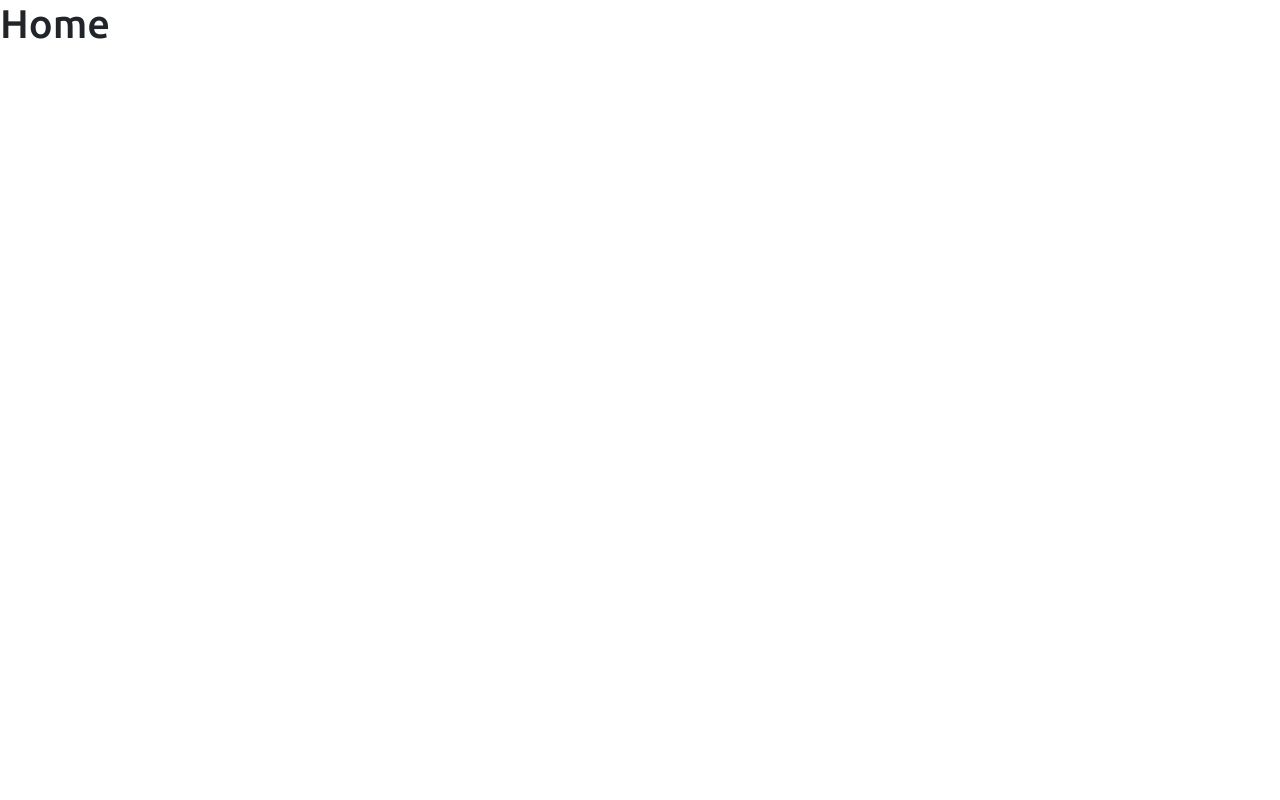
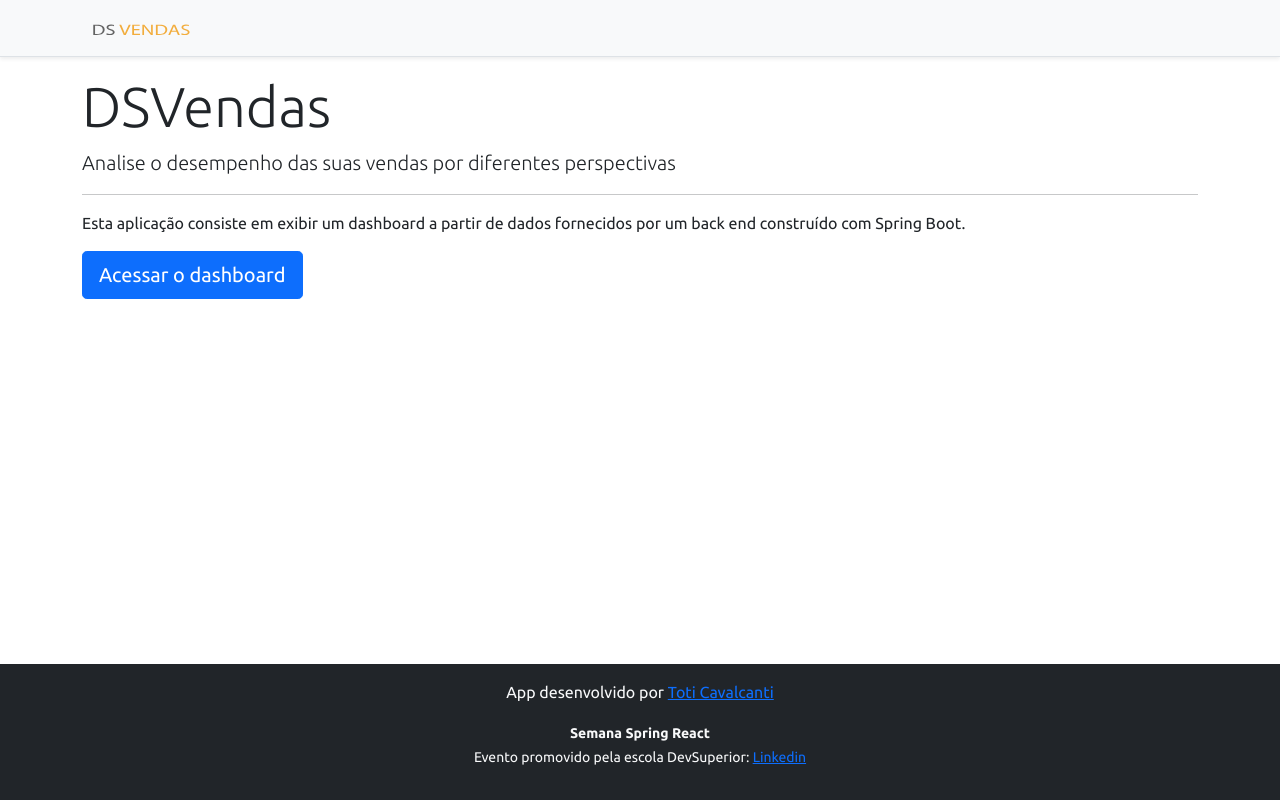
Before and after one commit to toticavalcanti/projeto-sds3, a React (Create React App) app in the folder frontend/: page / in a window 1280 px wide. Built offline with nearby package versions, Linux system fonts and the light colour scheme.

Commit message:
home, navigation

```diff
--- a/frontend/src/components/NavBar/index.tsx
+++ b/frontend/src/components/NavBar/index.tsx
@@ -1,11 +1,14 @@
 import ImgDsDark from 'assets/img/ds-vendas.svg';
+import { Link } from 'react-router-dom';
 
 const NavBar = () => {
   return (
     <div className="d-flex flex-column flex-md-row align-items-center p-3 px-md-4 mb-3 bg-light border-bottom shadow-sm">
     <div className="container">
       <nav className="my-2 my-md-0 mr-md-3">
-        <img src={ImgDsDark} alt="DevSuperior" width="120" />
+        <Link to="/">
+          <img src={ImgDsDark} alt="DevSuperior" width="120" />
+        </Link>
       </nav>
     </div>
 </div>
--- a/frontend/src/pages/Home/index.tsx
+++ b/frontend/src/pages/Home/index.tsx
@@ -1,8 +1,24 @@
+import Navbar from '../../components/NavBar';
+import Footer from '../../components/Footer';
+import { Link } from 'react-router-dom';
+
 const Home = () => {
   return (
-    <div>
-      <h1>Home</h1>
-    </div>
+    <>
+      <Navbar />
+      <div className="container">
+        <div className="jumbotron">
+          <h1 className="display-4">DSVendas</h1>
+          <p className="lead">Analise o desempenho das suas vendas por diferentes perspectivas</p>
+          <hr />
+          <p>Esta aplicação consiste em exibir um dashboard a partir de dados fornecidos por um back end construído com Spring Boot.</p>
+          <Link className="btn btn-primary btn-lg" to="/dashboard">
+            Acessar o dashboard
+          </Link>
+        </div>
+      </div>
+      <Footer />
+    </>
   );
 }
 
```
